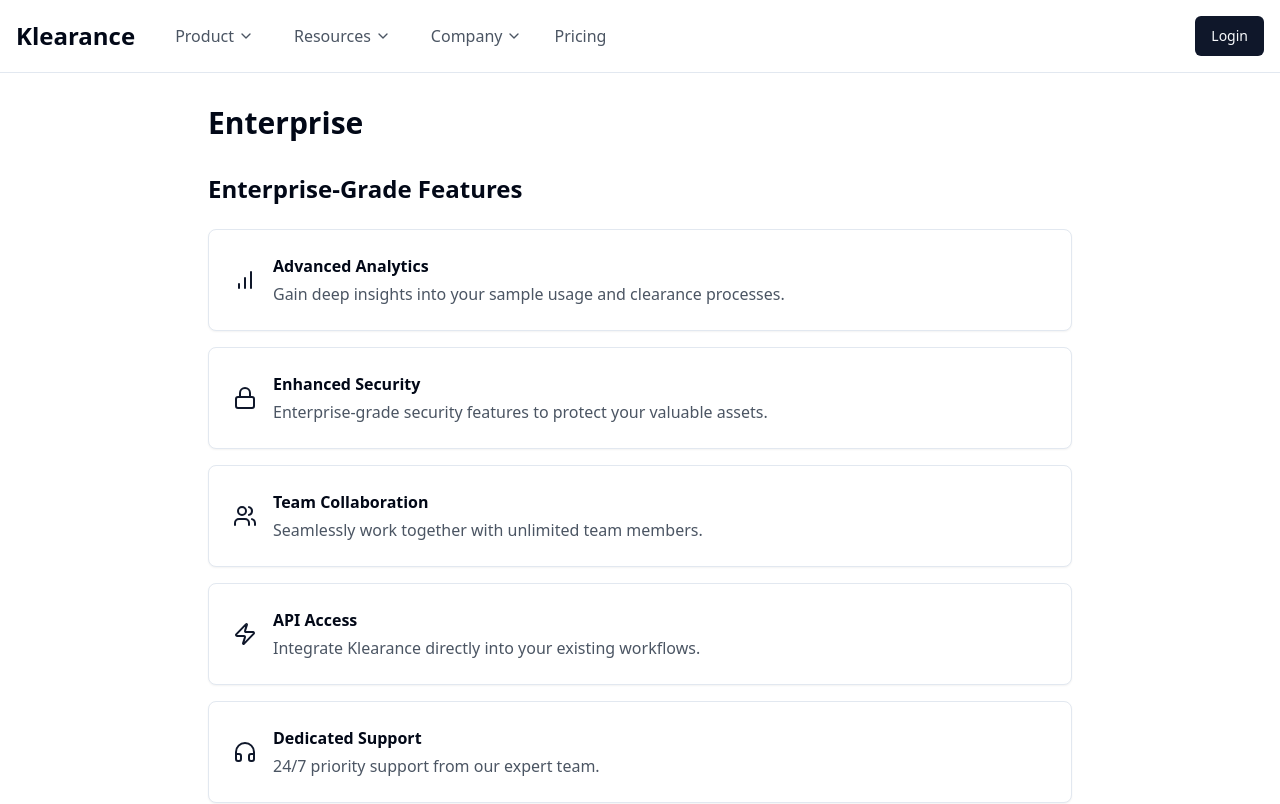
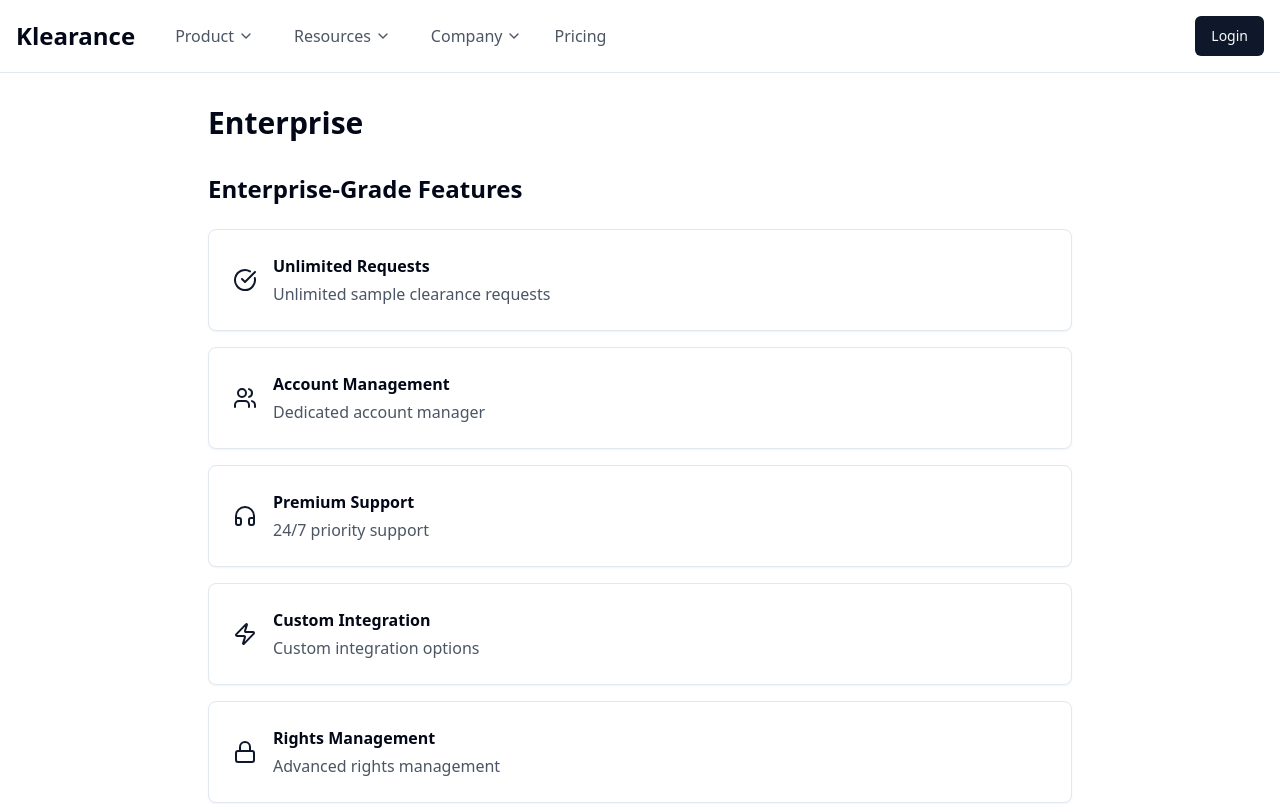
Before and after one commit to BMoelis/lsv-mvp, a Next.js app: page /enterprise in a window 1280 px wide. Shown: the top 804 px of the page. Built offline with nearby package versions, Linux system fonts and the light colour scheme.

Commit message:
Update pricing and enterprise pages - Aligned enterprise features with pricing tiers - Updated button styling and colors - Fixed checkmark icons and spacing - Improved visual consistency across pages

```diff
--- a/app/enterprise/page.tsx
+++ b/app/enterprise/page.tsx
@@ -4,12 +4,13 @@
 
 export default function EnterprisePage() {
   const features = [
-    { title: "Advanced Analytics", description: "Gain deep insights into your sample usage and clearance processes.", icon: BarChart },
-    { title: "Enhanced Security", description: "Enterprise-grade security features to protect your valuable assets.", icon: Lock },
-    { title: "Team Collaboration", description: "Seamlessly work together with unlimited team members.", icon: Users },
-    { title: "API Access", description: "Integrate Klearance directly into your existing workflows.", icon: Zap },
-    { title: "Dedicated Support", description: "24/7 priority support from our expert team.", icon: HeadphonesIcon },
-    { title: "Custom Workflows", description: "Tailor Klearance to fit your organization's unique needs.", icon: CheckCircle },
+    { title: "Unlimited Requests", description: "Unlimited sample clearance requests", icon: CheckCircle },
+    { title: "Account Management", description: "Dedicated account manager", icon: Users },
+    { title: "Premium Support", description: "24/7 priority support", icon: HeadphonesIcon },
+    { title: "Custom Integration", description: "Custom integration options", icon: Zap },
+    { title: "Rights Management", description: "Advanced rights management", icon: Lock },
+    { title: "Bulk Processing", description: "Bulk processing capabilities", icon: BarChart },
+    { title: "Custom Reporting", description: "Custom reporting solutions", icon: BarChart }
   ]
 
   return (
--- a/app/page.tsx
+++ b/app/page.tsx
@@ -14,6 +14,11 @@
   { name: 'Warner Chappell Music', logo: 'https://upload.wikimedia.org/wikipedia/commons/thumb/a/a7/Warner_Chappell_Music_logo.svg/1200px-Warner_Chappell_Music_logo.svg.png' },
   { name: 'Kobalt Music Group', logo: 'https://upload.wikimedia.org/wikipedia/en/thumb/a/a6/Kobalt_Music_Group_logo.svg/1280px-Kobalt_Music_Group_logo.svg.png' },
   { name: 'BMG Rights Management', logo: 'https://seekvectorlogo.net/wp-content/uploads/2019/04/bmg-rights-management-gmbh-vector-logo.png' },
+  { name: 'Concord Music Publishing', logo: 'https://upload.wikimedia.org/wikipedia/commons/1/1e/ConcordMG_logo_Final.jpg' },
+  { name: 'Primary Wave', logo: 'https://primarywave.com/wp-content/uploads/2018/02/cropped-logo_footer.png' },
+  { name: 'Spirit Music Group', logo: 'https://www.spiritmusicgroup.com/wp-content/uploads/2023/03/spirit-logo-single.png' },
+  { name: 'Round Hill Music', logo: 'https://upload.wikimedia.org/wikipedia/commons/8/8d/Rhmlogonew.jpg' },
+  { name: 'Reservoir Media', logo: 'https://upload.wikimedia.org/wikipedia/commons/thumb/9/9b/Reservoir_Media_logo.svg/800px-Reservoir_Media_logo.svg.png' }
 ]
 
 export default function Homepage() {
@@ -45,10 +50,10 @@
 
         <section className="py-16 md:py-24">
   <h2 className="text-3xl font-bold mb-10 text-center">Trusted by Top Music Publishers</h2>
-          <div className="w-full max-w-4xl mx-auto overflow-hidden">
-            <div className="flex animate-scroll space-x-8 whitespace-nowrap">
+  <div className="w-full max-w-4xl mx-auto overflow-hidden relative">
+    <div className="flex animate-scroll">
       {[...publishers, ...publishers].map((publisher, index) => (
-                <div key={index} className="inline-flex items-center justify-center min-w-[200px]">
+        <div key={index} className="flex-shrink-0 w-[200px] mx-4">
           <Image
             src={publisher.logo}
             alt={publisher.name}
@@ -115,8 +120,15 @@
           0% { transform: translateX(0); }
           100% { transform: translateX(-50%); }
         }
+        @keyframes scroll {
+  0% { transform: translateX(0); }
+  100% { transform: translateX(-50%); }
+}
+
 .animate-scroll {
-          animation: scroll 20s linear infinite;
+  animation: scroll 30s linear infinite;
+  display: flex;
+  width: calc(250px * 14);
 }
       `}</style>
     </div>
--- a/app/pricing/page.tsx
+++ b/app/pricing/page.tsx
@@ -66,14 +66,14 @@
             </div>
             <p className="text-gray-600 mb-6">{plan.description}</p>
             <Link href="/sample-request">
-              <Button className="w-full mb-8">
-                {plan.name === "Enterprise" ? "Contact Sales" : "Get Started"}
-              </Button>
+            <Button className="w-full mb-8 bg-[#0F172A] hover:bg-[#1E293B]">
+  {plan.name === "Enterprise" ? "Contact Sales" : "Get Started"}
+</Button>
             </Link>
             <ul className="space-y-4">
               {plan.features.map((feature, featureIndex) => (
                 <li key={featureIndex} className="flex items-center">
-                  <Check className="h-5 w-5 text-green-500 mr-2" />
+                  <Check className="h-5 w-5 text-[#38BDF8] mr-2" />
                   <span>{feature}</span>
                 </li>
               ))}
@@ -87,9 +87,9 @@
         <p className="text-xl mb-8 text-gray-300 max-w-2xl mx-auto">
           Our team is here to help you find the perfect solution for your needs.
         </p>
-        <Button size="lg" className="bg-[#38BDF8] hover:bg-[#0EA5E9]">
-          Contact Sales
-        </Button>
+        <Button size="lg" className="bg-[#38BDF8] hover:bg-[#0EA5E9] px-8">
+  Contact Sales
+</Button>
       </div>
     </main>
   )
--- a/next.config.js
+++ b/next.config.js
@@ -1,3 +1,5 @@
+/** @type {import('next').NextConfig} */
+/** @type {import('next').NextConfig} */
 /** @type {import('next').NextConfig} */
 const nextConfig = {
   images: {
@@ -10,8 +12,11 @@
       'images.ctfassets.net',
       'concord.com',
       'www.marketbeat.com',
-      'ih1.redbubble.net',
-      'i.pcmag.com'
+      'primarywave.com',
+      'www.downtownmusic.com',
+      'www.roundhillmusic.com',
+      'www.spiritmusicgroup.com',
+      'cdn.prod.website-files.com'
     ],
   },
 }
```
Lines whose indentation alone changed are shown as unchanged.
